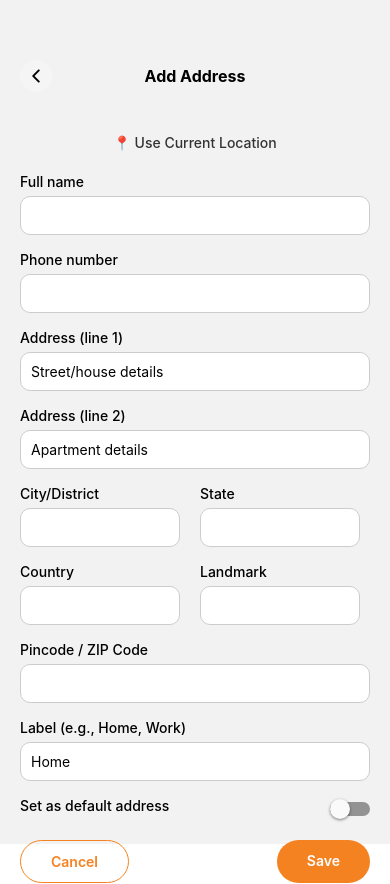
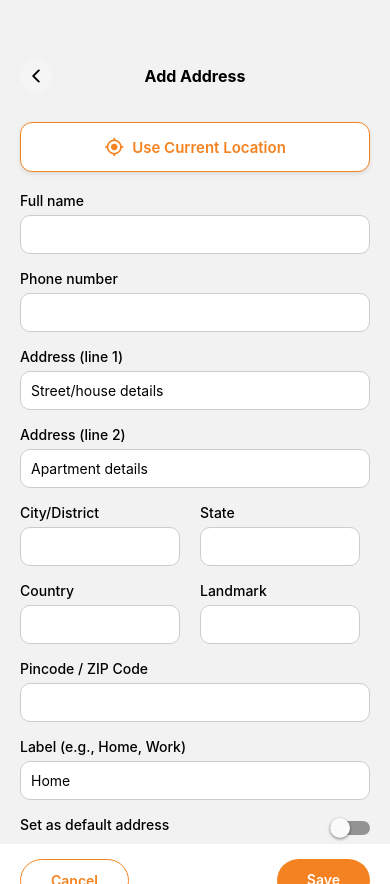
Before and after one commit to pentasoftwareconsultancy/shreegraphicsdesign, a React Native app: screen /AddAddress in a window 390 px wide. Built offline with nearby package versions, Linux system fonts and the light colour scheme.

Commit message:
changes the icon of current location amd withntheir css

```diff
--- a/src/screens/AddAddress.js
+++ b/src/screens/AddAddress.js
@@ -6,6 +6,8 @@ import {
 import AsyncStorage from '@react-native-async-storage/async-storage';
 import * as Location from 'expo-location';
 import CustomHeader from '../components/CustomHeader';
+import { MaterialIcons } from '@expo/vector-icons';
+
 
 const STORAGE_KEY = 'user_addresses';
 
@@ -91,9 +93,10 @@ const AddAddressScreen = ({ navigation }) => {
     <View style={styles.container}>
       <CustomHeader title="Add Address" />
       <ScrollView contentContainerStyle={styles.form}>
-        <TouchableOpacity style={styles.locationButton} onPress={getCurrentLocation}>
-          <Text style={styles.locationButtonText}>📍 Use Current Location</Text>
-        </TouchableOpacity>
+      <TouchableOpacity style={styles.locationButton} onPress={getCurrentLocation}>
+  <MaterialIcons name="my-location" size={20} color="#f58220" style={{ marginRight: 8 }} />
+  <Text style={styles.locationButtonText}>Use Current Location</Text>
+</TouchableOpacity>
 
         <Input label="Full name" value={form.fullName} onChangeText={(v) => handleChange('fullName', v)} />
         <Input label="Phone number" value={form.phone} keyboardType="phone-pad" onChangeText={(v) => handleChange('phone', v)} />
@@ -112,7 +115,17 @@ const AddAddressScreen = ({ navigation }) => {
 
         <Input label="Pincode / ZIP Code" value={form.pincode} keyboardType="numeric" onChangeText={(v) => handleChange('pincode', v)} />
         <Input label="Label (e.g., Home, Work)" value={form.label} onChangeText={(v) => handleChange('label', v)} />
-
+        {/* <Text style={styles.label}>Label</Text>
+        <View style={styles.radioRow}>
+          <TouchableOpacity style={styles.radioButton} onPress={() => handleChange('label', 'Home')}>
+            <View style={[styles.radioCircle, form.label === 'Home' && styles.selectedRadio]} />
+            <Text style={styles.radioText}>Home</Text>
+          </TouchableOpacity>
+          <TouchableOpacity style={styles.radioButton} onPress={() => handleChange('label', 'Work')}>
+            <View style={[styles.radioCircle, form.label === 'Work' && styles.selectedRadio]} />
+            <Text style={styles.radioText}>Work</Text>
+          </TouchableOpacity>
+        </View> */}
         <View style={styles.switchRow}>
           <Text style={styles.label}>Set as default address</Text>
           <Switch
@@ -146,7 +159,7 @@ export default AddAddressScreen;
 const styles = StyleSheet.create({
   container: {
     flex: 1,
-    top:40
+    top: 40
     // backgroundColor: '#fff',
   },
   form: {
@@ -178,7 +191,7 @@ const styles = StyleSheet.create({
     flexDirection: 'row',
     justifyContent: 'space-between',
     marginTop: 10,
-    marginBottom:30,
+    marginBottom: 30,
   },
   cancelBtn: {
     borderWidth: 1,
@@ -208,14 +221,51 @@ const styles = StyleSheet.create({
     marginBottom: 10,
   },
   locationButton: {
-    // backgroundColor: '#f0f0f0',
-    padding: 12,
+    flexDirection: 'row',
+    alignItems: 'center',
+    justifyContent: 'center',
+    backgroundColor: '#fff',
+    borderColor: '#f58220',
+    borderWidth: 1,
+    borderRadius: 12,
+    paddingVertical: 14,
+    paddingHorizontal: 20,
+    marginBottom: 20,
+    shadowColor: '#000',
+    shadowOffset: { width: 0, height: 2 },
+    shadowOpacity: 0.1,
+    shadowRadius: 4,
+    elevation: 3,
+  },
+
+  locationButtonText: {
+    fontSize: 15,
+    fontWeight: '600',
+    color: '#f58220',
+  },
+  radioRow: {
+    flexDirection: 'row',
+    marginBottom: 20,
+    gap: 20,
+  },
+  radioButton: {
+    flexDirection: 'row',
+    alignItems: 'center',
+  },
+  radioCircle: {
+    height: 16,
+    width: 16,
     borderRadius: 8,
-    alignItems: 'center',
-    marginBottom: 10,
+    borderWidth: 1,
+    borderColor: '#555',
+    marginRight: 8,
   },
-  locationButtonText: {
+  selectedRadio: {
+    backgroundColor: '#f58220',
+    borderColor: '#f58220',
+  },
+  radioText: {
+    fontSize: 14,
     color: '#333',
-    fontWeight: '500',
   },
 });
```
